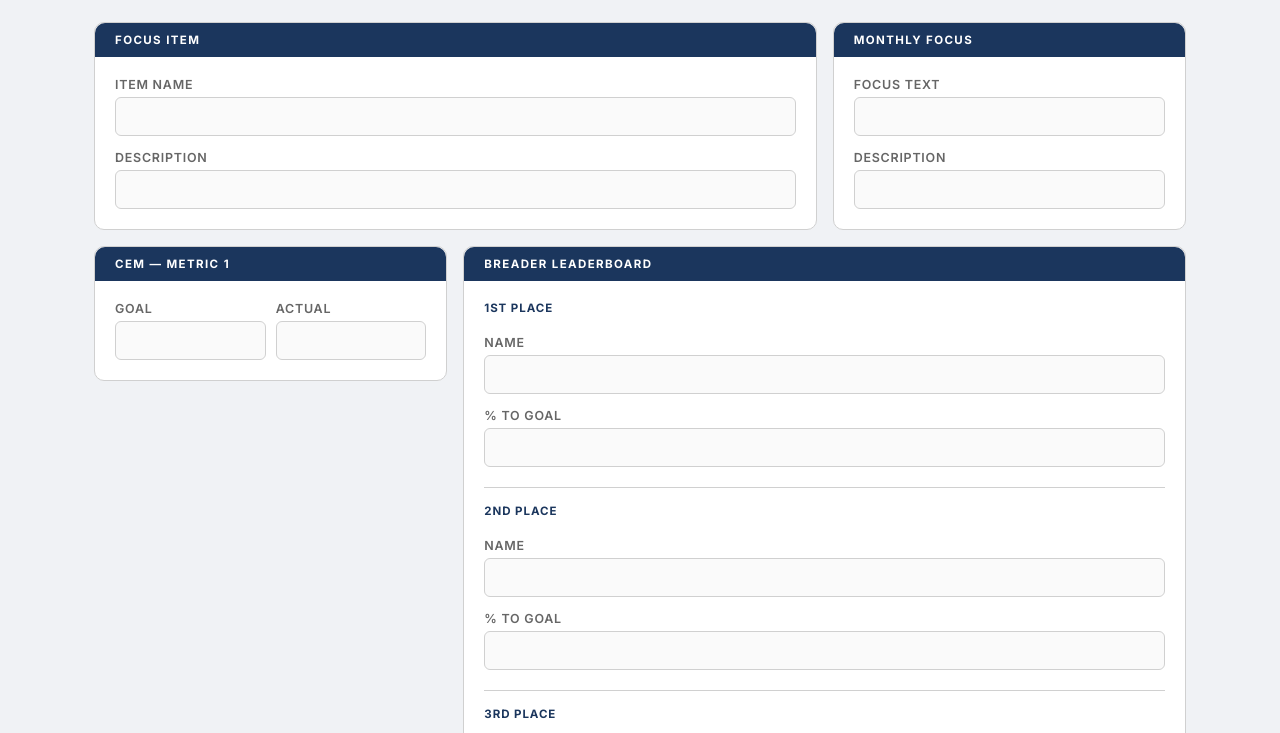
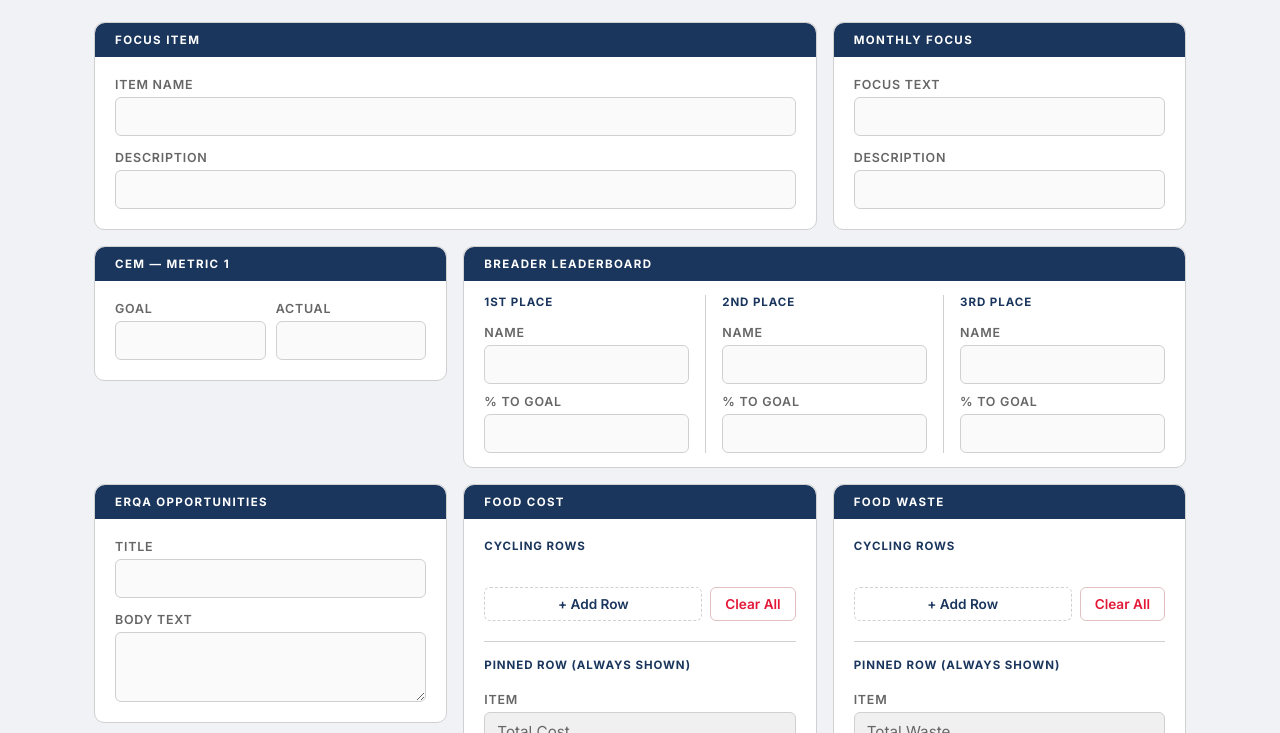
Before and after one commit to WestinSnyder/boh-tv, a website: page boh/public/admin.html in a window 1280 px wide. Shown: the part 67-800 px from the top of the page. Drawn offline with Linux system fonts and the light colour scheme; no server answers.

Commit message:
modified:   boh/public/admin.html

```diff
--- a/boh/public/admin.html
+++ b/boh/public/admin.html
@@ -390,21 +390,29 @@
         </div>
       </div>
 
-      <!-- row 3, col 1: leaderboard -->
+      <!-- row 2, cols 2-3: leaderboard -->
       <div class="card ag-leaderboard">
         <div class="card-header">Breader Leaderboard</div>
-        <div class="card-body">
+        <div class="card-body" style="padding: 14px 20px;">
+          <div style="display: flex; gap: 16px;">
+            <div style="flex: 1; display: flex; flex-direction: column; gap: 10px;">
               <div class="food-sublabel">1st Place</div>
               <div class="field"><label>Name</label><input type="text" id="lb1Name" /></div>
               <div class="field"><label>% To Goal</label><input type="number" id="lb1PctToGoal" min="0" /></div>
-          <hr class="food-divider" />
+            </div>
+            <div style="width: 1px; background: var(--border); flex-shrink: 0;"></div>
+            <div style="flex: 1; display: flex; flex-direction: column; gap: 10px;">
               <div class="food-sublabel">2nd Place</div>
               <div class="field"><label>Name</label><input type="text" id="lb2Name" /></div>
               <div class="field"><label>% To Goal</label><input type="number" id="lb2PctToGoal" min="0" /></div>
-          <hr class="food-divider" />
+            </div>
+            <div style="width: 1px; background: var(--border); flex-shrink: 0;"></div>
+            <div style="flex: 1; display: flex; flex-direction: column; gap: 10px;">
               <div class="food-sublabel">3rd Place</div>
               <div class="field"><label>Name</label><input type="text" id="lb3Name" /></div>
               <div class="field"><label>% To Goal</label><input type="number" id="lb3PctToGoal" min="0" /></div>
+            </div>
+          </div>
         </div>
       </div>
 
```
Lines whose indentation alone changed are shown as unchanged.
